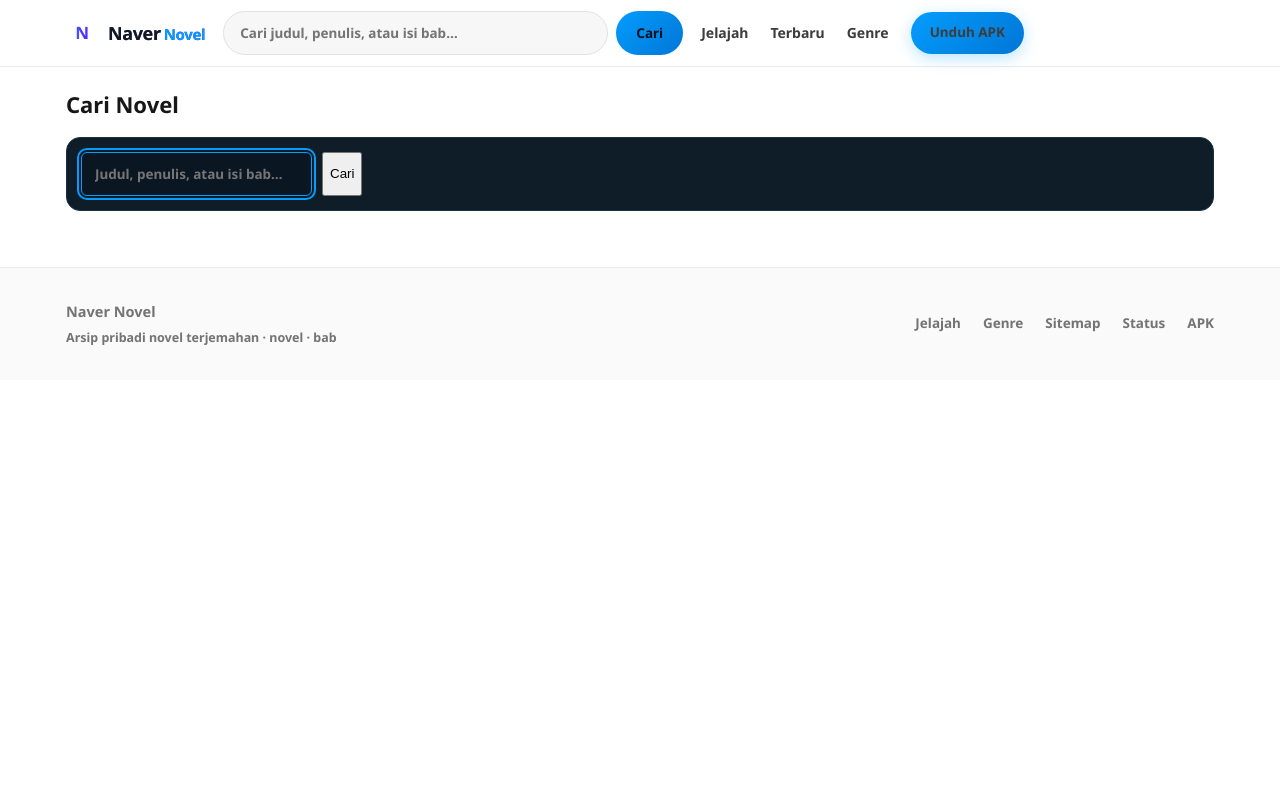
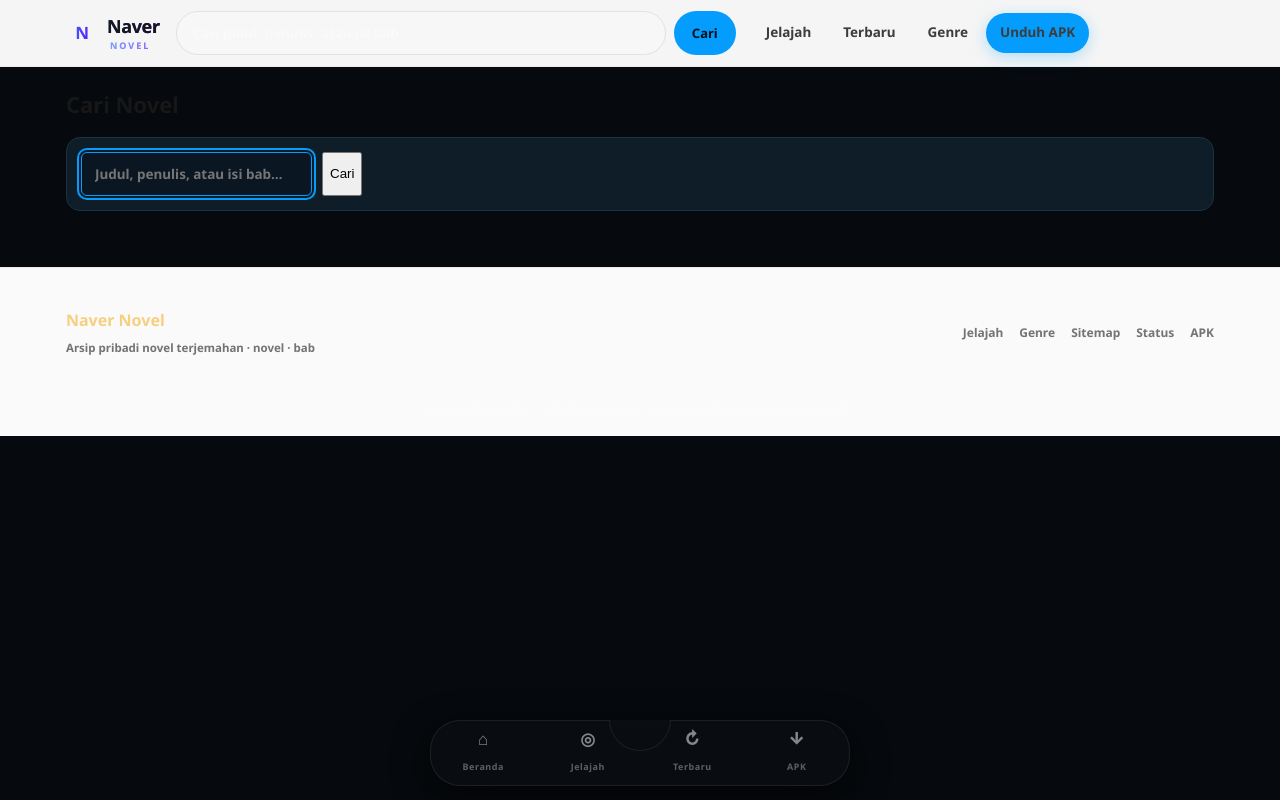
Before and after one commit to HiuraKiyowoo/Naver-Web, a FastAPI app: page /cari in a window 1280 px wide. Run offline with FastAPI, Linux system fonts and the light colour scheme.

Commit message:
Tampilan gaya Miruro (gelap #06090d + Quicksand + pink/emas): hero 16:9 + banner, kartu gradien, nav bawah notch, footer baru
- static/miruro.css (14 KB) — lapisan gaya Miruro di atas web.css
- base.html: font Quicksand + CSS miruro + nav bawah notch + footer baru
- beranda.html: hero jadi banner 16:9 + cover 2:3 kanan
- _kartu.html: kartu gaya Miruro (badge pink, pil cyan, gradien)
- main.py: konteks 'halaman' untuk nav bawah aktif
- Section TETAP punya kita (9 section, bukan section reff)
- Sumber reff: github.com/HiuraKiyowoo/Miruro

```diff
--- a/main.py
+++ b/main.py
@@ -181,7 +181,7 @@
         "SELECT * FROM novel WHERE cover_webp IS NOT NULL AND judul != '' "
         "ORDER BY id DESC LIMIT 12")]
     return tpl.TemplateResponse(request, "beranda.html", {
-        "situs": SITUS, "nama": NAMA, "desk": DESK,
+        "situs": SITUS, "halaman": "beranda", "nama": NAMA, "desk": DESK,
         "kanon": str(request.url), "total_novel": n, "total_bab": b,
         "hero": hero, "trending": trending, "acak": acak, "baru": baru,
         "update": update, "tamat": tamat, "ongoing": ongoing,
@@ -213,7 +213,7 @@
           AND n.id<>? AND n.cover_webp IS NOT NULL
         ORDER BY n.jumlah_bab DESC LIMIT 12""", (r["id"], r["id"]))]
     return tpl.TemplateResponse(request, "novel.html", {
-        "situs": SITUS, "nama": NAMA,
+        "situs": SITUS, "halaman": "novel", "nama": NAMA,
         "judul": f"{r['judul']}: {NAMA}",
         "desk": (r["sinopsis"] or DESK)[:160],
         "kanon": f"{SITUS}/novel/{slug}",
@@ -251,7 +251,7 @@
     teks = (b["teks"] or "").split("\n")
     ada_teks = bool((b["teks"] or "").strip())
     return tpl.TemplateResponse(request, "bab.html", {
-        "situs": SITUS, "nama": NAMA,
+        "situs": SITUS, "halaman": "bab", "nama": NAMA,
         "judul": f"{b['judul']}: {n['judul']} | {NAMA}",
         "desk": (b["teks"] or "")[:150],
         "kanon": f"{SITUS}/novel/{slug}/bab/{urutan}",
@@ -298,7 +298,7 @@
     t_list = [dict(x) for x in ambil(
         "SELECT slug, nama, jumlah_novel FROM tag ORDER BY jumlah_novel DESC LIMIT 60")]
     return tpl.TemplateResponse(request, "jelajah.html", {
-        "situs": SITUS, "nama": NAMA,
+        "situs": SITUS, "halaman": "jelajah", "nama": NAMA,
         "judul": f"Jelajah Novel: {NAMA}", "desk": DESK,
         "kanon": f"{SITUS}/jelajah",
         "hasil": [kartu(x) for x in baris], "total": total,
@@ -321,7 +321,7 @@
         ORDER BY n.jumlah_bab DESC LIMIT ? OFFSET ?""",
                   (g["id"], per, (page - 1) * per))
     return tpl.TemplateResponse(request, "daftar.html", {
-        "situs": SITUS, "nama": NAMA,
+        "situs": SITUS, "halaman": "daftar", "nama": NAMA,
         "judul": f"Genre {g['nama']}: {NAMA}", "desk": f"Novel genre {g['nama']}.",
         "kanon": f"{SITUS}/genre/{slug}",
         "kepala": f"Genre: {g['nama']}", "hasil": [kartu(x) for x in baris],
@@ -342,7 +342,7 @@
         ORDER BY n.jumlah_bab DESC LIMIT ? OFFSET ?""",
                   (t["id"], per, (page - 1) * per))
     return tpl.TemplateResponse(request, "daftar.html", {
-        "situs": SITUS, "nama": NAMA,
+        "situs": SITUS, "halaman": "daftar", "nama": NAMA,
         "judul": f"Tag {t['nama']}: {NAMA}", "desk": f"Novel dengan tag {t['nama']}.",
         "kanon": f"{SITUS}/tag/{slug}",
         "kepala": f"Tag: {t['nama']}", "hasil": [kartu(x) for x in baris],
@@ -371,7 +371,7 @@
         except sqlite3.Error:
             bab_hits = []
     return tpl.TemplateResponse(request, "cari.html", {
-        "situs": SITUS, "nama": NAMA,
+        "situs": SITUS, "halaman": "cari", "nama": NAMA,
         "judul": f"Cari {q}: {NAMA}", "desk": DESK,
         "kanon": f"{SITUS}/cari?q={q}",
         "q": q, "hasil": hasil, "total": total, "bab_hits": bab_hits,
@@ -495,7 +495,7 @@
     n = ambil("SELECT COUNT(*) c FROM novel", satu=True)["c"]
     b = ambil("SELECT COUNT(*) c FROM bab", satu=True)["c"]
     return tpl.TemplateResponse(request, "apk.html", {
-        "situs": SITUS, "nama": NAMA,
+        "situs": SITUS, "halaman": "apk", "nama": NAMA,
         "judul": f"Unduh APK: {NAMA}",
         "desk": "Unduh aplikasi Android Naver Novel untuk baca offline.",
         "kanon": f"{SITUS}/apk",
@@ -512,7 +512,7 @@
 def _hal_galat(request: Request, kode: int, pesan: str, rinci: str):
     q = request.query_params.get("q", "")
     return tpl.TemplateResponse(request, "galat.html", {
-        "situs": SITUS, "nama": NAMA, "kanon": str(request.url),
+        "situs": SITUS, "halaman": "galat", "nama": NAMA, "kanon": str(request.url),
         "judul": f"{kode}: {pesan} | {NAMA}",
         "desk": rinci,
         "kode": kode, "pesan": pesan, "rinci": rinci, "q": q,
--- /dev/null
+++ b/static/miruro.css
@@ -0,0 +1,298 @@
+/* ═══════════════════════════════════════════════════════════════
+   miruro.css — tampilan gaya Miruro, dipakai di atas web.css
+   Palet & tata letak mengikuti reff Miruro (github.com/HiuraKiyowoo/Miruro)
+   Isi/field tetap field milik kita. Dibuat 29 Sep 2026.
+   ═══════════════════════════════════════════════════════════════ */
+
+:root {
+  --m-bg: #06090d;          /* latar halaman (gelap) */
+  --m-panel: #0e141b;       /* panel/kartu */
+  --m-panel2: #131b24;      /* panel lebih terang */
+  --m-garis: rgba(255, 255, 255, .08);
+  --m-putih: rgba(255, 255, 255, .92);
+  --m-redup: rgba(255, 255, 255, .55);
+  --m-samar: rgba(255, 255, 255, .34);
+  --m-aksen: #049DFD;       /* cyan Naver (aksen utama kita) */
+  --m-pink: #F472B6;        /* pink (badge & sorotan gaya Miruro) */
+  --m-emas: #F6CF80;        /* emas (logo & nav aktif gaya Miruro) */
+  --m-oranye: #ff7f00;      /* pil genre di hero */
+  --m-r: 14px;              /* sudut panel */
+}
+
+/* ── dasar ── */
+html, body {
+  background: var(--m-bg) !important;
+  color: var(--m-putih);
+  font-family: 'Quicksand', 'Noto Sans', system-ui, sans-serif;
+}
+body { overscroll-behavior-y: none; }
+::selection { background: var(--m-pink); color: #0a0a0c; }
+.redup { color: var(--m-samar); }
+
+/* ── kepala (navbar) : melayang, membulat, gelap transparan ── */
+.kepala {
+  position: sticky; top: 0; z-index: 100;
+  background: rgba(6, 9, 13, .82);
+  backdrop-filter: saturate(160%) blur(14px);
+  border-bottom: 1px solid var(--m-garis);
+}
+.kepala-dalam { height: 66px; display: flex; align-items: center; gap: 16px; }
+.logo { display: flex; align-items: center; gap: 9px; text-decoration: none; }
+.logo-tanda {
+  width: 32px; height: 32px; border-radius: 10px;
+  background: linear-gradient(135deg, var(--m-aksen), #0369a1);
+  color: #04121e; font-weight: 900; font-size: 17px;
+  display: grid; place-items: center;
+}
+.logo-teks { font-weight: 900; font-size: 18px; color: var(--m-emas); letter-spacing: -.02em; }
+.logo-teks small { display: block; font-size: 9px; font-weight: 800; letter-spacing: .22em;
+  color: var(--m-samar); text-transform: uppercase; margin-top: -2px; }
+
+.cari-atas { flex: 1; display: flex; gap: 8px; max-width: 560px; }
+.cari-atas input {
+  flex: 1; height: 42px; padding: 0 16px; border-radius: 999px;
+  background: rgba(255, 255, 255, .05); border: 1px solid var(--m-garis);
+  color: var(--m-putih); font-size: 13.5px; font-weight: 600; outline: none;
+  transition: border-color .2s, background .2s;
+}
+.cari-atas input::placeholder { color: rgba(255,255,255,.34); }
+.cari-atas input:focus { border-color: var(--m-aksen); background: rgba(255,255,255,.08); }
+.cari-atas button {
+  height: 42px; padding: 0 18px; border-radius: 999px; border: 0; cursor: pointer;
+  background: var(--m-aksen); color: #04121e; font-weight: 900; font-size: 13px;
+  transition: transform .15s;
+}
+.cari-atas button:active { transform: scale(.95); }
+
+.nav-atas { display: flex; align-items: center; gap: 4px; }
+.nav-atas a {
+  padding: 9px 14px; border-radius: 999px; text-decoration: none;
+  color: var(--m-redup); font-size: 13.5px; font-weight: 800;
+  transition: color .18s, background .18s;
+}
+.nav-atas a:hover { color: var(--m-emas); background: rgba(255,255,255,.06); }
+.nav-atas a.tombol-apk { background: var(--m-aksen); color: #04121e; }
+.nav-atas a.tombol-apk:hover { background: #3ab4ff; color: #04121e; }
+
+/* ── hero : kartu 16:9 dengan cover 9:16 di kiri (gaya Miruro) ── */
+.hero { margin: 20px 0 6px; }
+.hero-isi {
+  position: relative; border-radius: var(--m-r); overflow: hidden;
+  background: var(--m-panel); border: 1px solid var(--m-garis);
+  min-height: 300px; aspect-ratio: 16/9; max-height: 460px;
+}
+.hero-banner { position: absolute; inset: 0; width: 100%; height: 100%; object-fit: cover; }
+.hero-grad {
+  position: absolute; inset: 0;
+  background: linear-gradient(90deg, rgba(6,9,13,.94) 0%, rgba(6,9,13,.72) 45%, rgba(6,9,13,.35) 100%),
+              linear-gradient(0deg, rgba(6,9,13,.92) 0%, transparent 55%);
+}
+.hero-isi .hero-kiri {
+  position: relative; z-index: 2; height: 100%;
+  display: flex; flex-direction: column; justify-content: center;
+  gap: 14px; padding: 34px 40px; max-width: 620px;
+}
+.hero-label {
+  display: inline-flex; align-items: center; gap: 8px; align-self: flex-start;
+  font-size: 10.5px; font-weight: 900; letter-spacing: .18em; color: var(--m-emas);
+  text-transform: uppercase; background: rgba(0,0,0,.4);
+  padding: 7px 14px; border-radius: 999px; border: 1px solid rgba(246,207,128,.28);
+}
+.hero-label i { width: 6px; height: 6px; border-radius: 50%; background: var(--m-pink);
+  box-shadow: 0 0 10px var(--m-pink); }
+.hero-judul {
+  font-size: clamp(22px, 3.4vw, 38px); font-weight: 900; line-height: 1.12;
+  letter-spacing: -.02em; margin: 0; color: #fff;
+  display: -webkit-box; -webkit-line-clamp: 3; -webkit-box-orient: vertical; overflow: hidden;
+}
+.hero-sub {
+  font-size: 13.5px; line-height: 1.65; color: var(--m-redup); margin: 0;
+  display: -webkit-box; -webkit-line-clamp: 3; -webkit-box-orient: vertical; overflow: hidden;
+}
+.hero-aksi { display: flex; gap: 10px; flex-wrap: wrap; }
+.btn {
+  display: inline-flex; align-items: center; gap: 8px; height: 44px; padding: 0 24px;
+  border-radius: 999px; text-decoration: none; font-size: 13.5px; font-weight: 900;
+  transition: transform .15s, background .2s, color .2s, border-color .2s;
+}
+.btn:active { transform: scale(.96); }
+.btn-utama { background: var(--m-aksen); color: #04121e; }
+.btn-utama:hover { background: #3ab4ff; }
+.btn-sekunder { background: rgba(255,255,255,.07); color: #fff; border: 1px solid var(--m-garis); }
+.btn-sekunder:hover { background: #fff; color: #0a0a0c; }
+
+.hero-stat { display: flex; gap: 26px; flex-wrap: wrap; margin-top: 4px; }
+.hero-stat div { display: flex; flex-direction: column; gap: 2px; }
+.hero-stat b { font-size: 17px; font-weight: 900; color: #fff; }
+.hero-stat span { font-size: 9.5px; font-weight: 800; letter-spacing: .16em; color: var(--m-samar); }
+
+/* cover 9:16 di kiri hero (pengganti tumpukan) */
+.hero-kanan {
+  position: absolute; right: clamp(18px, 4vw, 56px); top: 50%; transform: translateY(-50%);
+  z-index: 2; display: flex; align-items: center; gap: 14px;
+}
+.hero-cover {
+  width: clamp(120px, 15vw, 196px); aspect-ratio: 2/3; border-radius: 12px;
+  object-fit: cover; box-shadow: 0 18px 44px rgba(0,0,0,.72);
+  border: 1px solid rgba(255,255,255,.12);
+}
+
+/* ── bagian (section) ── */
+.bagian { margin: 34px 0 0; }
+.bagian-kepala { display: flex; align-items: flex-end; justify-content: space-between;
+  margin-bottom: 16px; padding: 0 4px; gap: 12px; }
+.bagian-kepala h2 {
+  font-size: 19px; font-weight: 900; text-transform: uppercase; letter-spacing: -.01em;
+  margin: 0; color: #fff; line-height: 1;
+}
+.bagian-kepala h2::after {
+  content: ''; display: block; width: 34px; height: 3px; border-radius: 2px;
+  background: var(--m-aksen); margin-top: 8px;
+}
+.bagian-kepala .lebih {
+  font-size: 11px; font-weight: 900; letter-spacing: .12em; color: var(--m-samar);
+  text-decoration: none; white-space: nowrap; transition: color .18s;
+}
+.bagian-kepala .lebih:hover { color: var(--m-emas); }
+
+/* ── rak (geser horizontal, gaya Miruro) ── */
+.rak {
+  display: flex; gap: 12px; overflow-x: auto; padding: 4px 4px 14px;
+  scroll-snap-type: x mandatory; scrollbar-width: thin;
+}
+.rak::-webkit-scrollbar { height: 5px; }
+.rak::-webkit-scrollbar-track { background: transparent; }
+.rak::-webkit-scrollbar-thumb { background: rgba(255,255,255,.16); border-radius: 10px; }
+
+/* ── kartu (gaya Miruro: 2:3, badge, hover) ── */
+.kartu {
+  flex: 0 0 auto; width: 132px; scroll-snap-align: start;
+  text-decoration: none; display: flex; flex-direction: column; gap: 8px;
+  transition: transform .18s;
+}
+.kartu:active { transform: scale(.95); }
+.kartu-cover {
+  position: relative; aspect-ratio: 2/3; border-radius: 10px; overflow: hidden;
+  background: var(--m-panel2); box-shadow: 0 8px 22px rgba(0,0,0,.5);
+}
+.kartu-cover img { width: 100%; height: 100%; object-fit: cover;
+  transition: transform .5s cubic-bezier(.25,1,.5,1); }
+.kartu:hover .kartu-cover img { transform: scale(1.08); }
+.tanpa-cover { width: 100%; height: 100%; display: grid; place-items: center;
+  font-size: 40px; font-weight: 900; color: rgba(255,255,255,.14); }
+.lencana {
+  position: absolute; top: 7px; left: 7px; z-index: 3;
+  background: rgba(0,0,0,.72); color: var(--m-pink);
+  font-size: 10px; font-weight: 900; padding: 3px 7px; border-radius: 6px;
+  backdrop-filter: blur(4px);
+}
+.kartu-isi {
+  position: absolute; inset: auto 0 0 0; z-index: 2; padding: 26px 9px 9px;
+  background: linear-gradient(0deg, rgba(4,7,10,.96) 12%, rgba(4,7,10,.72) 55%, transparent 100%);
+}
+.bab-pil {
+  display: inline-block; font-size: 9px; font-weight: 900; text-transform: uppercase;
+  letter-spacing: .06em; color: #04121e; background: var(--m-aksen);
+  padding: 2px 7px; border-radius: 5px; margin-bottom: 5px;
+}
+.kartu-judul { margin: 0; font-size: 11.5px; font-weight: 800; line-height: 1.3;
+  color: rgba(255,255,255,.94); display: -webkit-box; -webkit-line-clamp: 2;
+  -webkit-box-orient: vertical; overflow: hidden; }
+.kartu:hover .kartu-judul { color: var(--m-pink); }
+.kartu-meta { margin: 4px 0 0; font-size: 9.5px; font-weight: 800; color: var(--m-samar); }
+
+/* pil genre/tag */
+.pil-baris { display: flex; flex-wrap: wrap; gap: 8px; padding: 0 4px; }
+.chip {
+  display: inline-flex; align-items: center; gap: 6px; height: 36px; padding: 0 15px;
+  border-radius: 999px; background: rgba(255,255,255,.05); border: 1px solid var(--m-garis);
+  color: var(--m-redup); text-decoration: none; font-size: 12.5px; font-weight: 800;
+  transition: all .18s;
+}
+.chip b { color: var(--m-samar); font-size: 10.5px; }
+.chip:hover { background: var(--m-aksen); color: #04121e; border-color: var(--m-aksen); }
+.chip:hover b { color: rgba(4,18,30,.7); }
+
+/* ── kaki ── */
+.kaki { margin-top: 56px; border-top: 1px solid var(--m-garis);
+  background: #04070a; padding: 40px 0 0; }
+.kaki-dalam { display: flex; flex-wrap: wrap; gap: 24px; justify-content: space-between;
+  padding-bottom: 26px; }
+.kaki b { color: var(--m-emas); font-weight: 900; font-size: 16px; display: block; margin-bottom: 6px; }
+.kaki .redup { font-size: 11.5px; font-weight: 600; max-width: 340px; display: block; line-height: 1.6; }
+.kaki-tautan { display: flex; gap: 16px; flex-wrap: wrap; align-items: center; }
+.kaki-tautan a { color: var(--m-samar); text-decoration: none; font-size: 12px; font-weight: 800;
+  transition: color .18s; }
+.kaki-tautan a:hover { color: var(--m-emas); }
+.kaki-bawah { border-top: 1px solid var(--m-garis); padding: 18px 0; text-align: center;
+  font-size: 10px; font-weight: 800; letter-spacing: .16em; text-transform: uppercase;
+  color: rgba(255,255,255,.28); }
+
+/* ── nav bawah "notch" (gaya Miruro) ── */
+.notch-nav {
+  position: fixed; bottom: 14px; left: 50%; transform: translateX(-50%);
+  z-index: 95; width: min(420px, calc(100% - 32px));
+  height: 66px; background: rgba(10,14,18,.96);
+  border: 1px solid var(--m-garis); border-radius: 30px;
+  display: flex; align-items: flex-end; justify-content: space-around;
+  padding-bottom: 7px; box-shadow: 0 12px 36px rgba(0,0,0,.62);
+  backdrop-filter: blur(14px);
+}
+.notch-nav::before {
+  content: ''; position: absolute; top: -1px; left: 50%; transform: translateX(-50%);
+  width: 60px; height: 30px; background: rgba(10,14,18,.96);
+  border-radius: 0 0 50% 50% / 0 0 100% 100%;
+  border: 1px solid var(--m-garis); border-top: none;
+  transition: left .45s cubic-bezier(.34,1.56,.64,1); z-index: 0;
+}
+.notch-nav:has(a[aria-current="page"]:nth-of-type(1))::before { left: 12.5%; }
+.notch-nav:has(a[aria-current="page"]:nth-of-type(2))::before { left: 37.5%; }
+.notch-nav:has(a[aria-current="page"]:nth-of-type(3))::before { left: 62.5%; }
+.notch-nav:has(a[aria-current="page"]:nth-of-type(4))::before { left: 87.5%; }
+.notch-nav a {
+  position: relative; z-index: 1; flex: 1; height: 100%;
+  display: flex; flex-direction: column; align-items: center; justify-content: flex-end;
+  gap: 3px; padding-bottom: 4px; text-decoration: none;
+}
+.notch-ikon {
+  width: 42px; height: 42px; border-radius: 15px; display: grid; place-items: center;
+  color: rgba(255,255,255,.5); font-size: 17px; font-weight: 900;
+  transition: all .45s cubic-bezier(.34,1.56,.64,1);
+}
+.notch-nav a[aria-current="page"] .notch-ikon {
+  background: var(--m-emas); color: #0a0a0c; transform: translateY(-15px) scale(1.08);
+  border-radius: 17px; box-shadow: 0 8px 22px rgba(246,207,128,.36);
+}
+.notch-label { font-size: 9px; font-weight: 900; color: var(--m-samar); letter-spacing: .06em; }
+.notch-nav a[aria-current="page"] .notch-label { color: var(--m-emas); }
+
+/* ── skeleton shimmer ── */
+@keyframes m-shimmer { 0% { transform: translate3d(-100%,0,0) skewX(-20deg); }
+                       100% { transform: translate3d(200%,0,0) skewX(-20deg); } }
+.skeleton { position: relative; overflow: hidden; background: var(--m-panel2); }
+.skeleton::after {
+  content: ''; position: absolute; inset: 0;
+  background: linear-gradient(90deg, transparent, rgba(255,255,255,.06), transparent);
+  animation: m-shimmer 1.5s infinite;
+}
+
+/* ── responsif ── */
+@media (max-width: 860px) {
+  .hero-isi { aspect-ratio: auto; min-height: 0; padding: 0; }
+  .hero-isi .hero-kiri { padding: 24px 20px 26px; max-width: none; }
+  .hero-kanan { position: static; transform: none; padding: 0 20px 22px; justify-content: flex-start; }
+  .hero-cover { width: 118px; }
+  .hero-banner { position: absolute; opacity: .5; }
+  .nav-atas a:not(.tombol-apk) { display: none; }
+  .kartu { width: 112px; }
+  .kepala-dalam { height: 60px; gap: 10px; }
+  .logo-teks small { display: none; }
+  body { padding-bottom: 96px; }
+}
+@media (max-width: 560px) {
+  .cari-atas button { display: none; }
+  .hero-judul { font-size: 21px; }
+  .hero-stat { gap: 18px; }
+  .hero-stat b { font-size: 15px; }
+  .bagian-kepala h2 { font-size: 16.5px; }
+}
--- a/templates/_kartu.html
+++ b/templates/_kartu.html
@@ -1,6 +1,6 @@
-{# Kartu novel — dipakai di rak & grid.
-   Bentuk MENIRU novelpia: cover rasio 2:3, judul & angka DI ATAS cover
-   dengan gradien gelap. Tag = status novel (Ongoing/Tamat), jujur dari dB. #}
+{# Kartu novel — gaya Miruro: cover 2:3, badge kiri-atas, pil status,
+   judul & meta di bawah cover dengan gradien gelap.
+   Seluruh isi diambil dari field milik kita (n.url/n.cover/n.rating/...). #}
 <a class="kartu" href="{{ n.url }}">
   <div class="kartu-cover">
     {% if n.cover %}<img src="{{ n.cover }}" alt="Cover {{ n.judul }}" loading="lazy">
--- a/templates/base.html
+++ b/templates/base.html
@@ -19,8 +19,13 @@
    otomatis ambil yang baru (pelajaran 28 Sep: CF cache 4 jam bikin CSS basi) #}
 <link rel="preload" href="/static/web.css?v={{ versi_aset() }}" as="style">
 <link rel="stylesheet" href="/static/web.css?v={{ versi_aset() }}">
+<link rel="preconnect" href="https://fonts.googleapis.com">
+<link rel="preconnect" href="https://fonts.gstatic.com" crossorigin>
+<link rel="stylesheet" href="https://fonts.googleapis.com/css2?family=Quicksand:wght@600;700;800;900&display=swap">
 {# lapisan gaya MENIRU novelpia (dipasang SETELAH web.css supaya menimpa) #}
 <link rel="stylesheet" href="/static/tema-novelpia.css?v={{ versi_aset() }}">
+{# lapisan gaya Miruro (paling akhir = paling menang). Dibuat 29 Sep 2026 #}
+<link rel="stylesheet" href="/static/miruro.css?v={{ versi_aset() }}">
 </head>
 <body>
 <header class="kepala">
@@ -61,7 +66,24 @@
       <a href="/apk">APK</a>
     </div>
   </div>
+  <div class="kaki-bawah">© {{ nama }} · Arsip Pribadi · Semua Bab Disimpan Mandiri</div>
 </footer>
+
+{# nav bawah "notch" (gaya Miruro) — aktif otomatis dari path halaman #}
+<nav class="notch-nav" aria-label="Navigasi bawah">
+  <a href="/"{% if halaman == 'beranda' %} aria-current="page"{% endif %}>
+    <span class="notch-ikon">⌂</span><span class="notch-label">Beranda</span>
+  </a>
+  <a href="/jelajah"{% if halaman == 'jelajah' %} aria-current="page"{% endif %}>
+    <span class="notch-ikon">◎</span><span class="notch-label">Jelajah</span>
+  </a>
+  <a href="/jelajah?order=update"{% if halaman == 'update' %} aria-current="page"{% endif %}>
+    <span class="notch-ikon">↻</span><span class="notch-label">Terbaru</span>
+  </a>
+  <a href="/apk"{% if halaman == 'apk' %} aria-current="page"{% endif %}>
+    <span class="notch-ikon">↓</span><span class="notch-label">APK</span>
+  </a>
+</nav>
 <script src="/static/web.js" defer></script>
 </body>
 </html>
```
Also changed, not shown: templates/beranda.html (+4 -4 lines).
